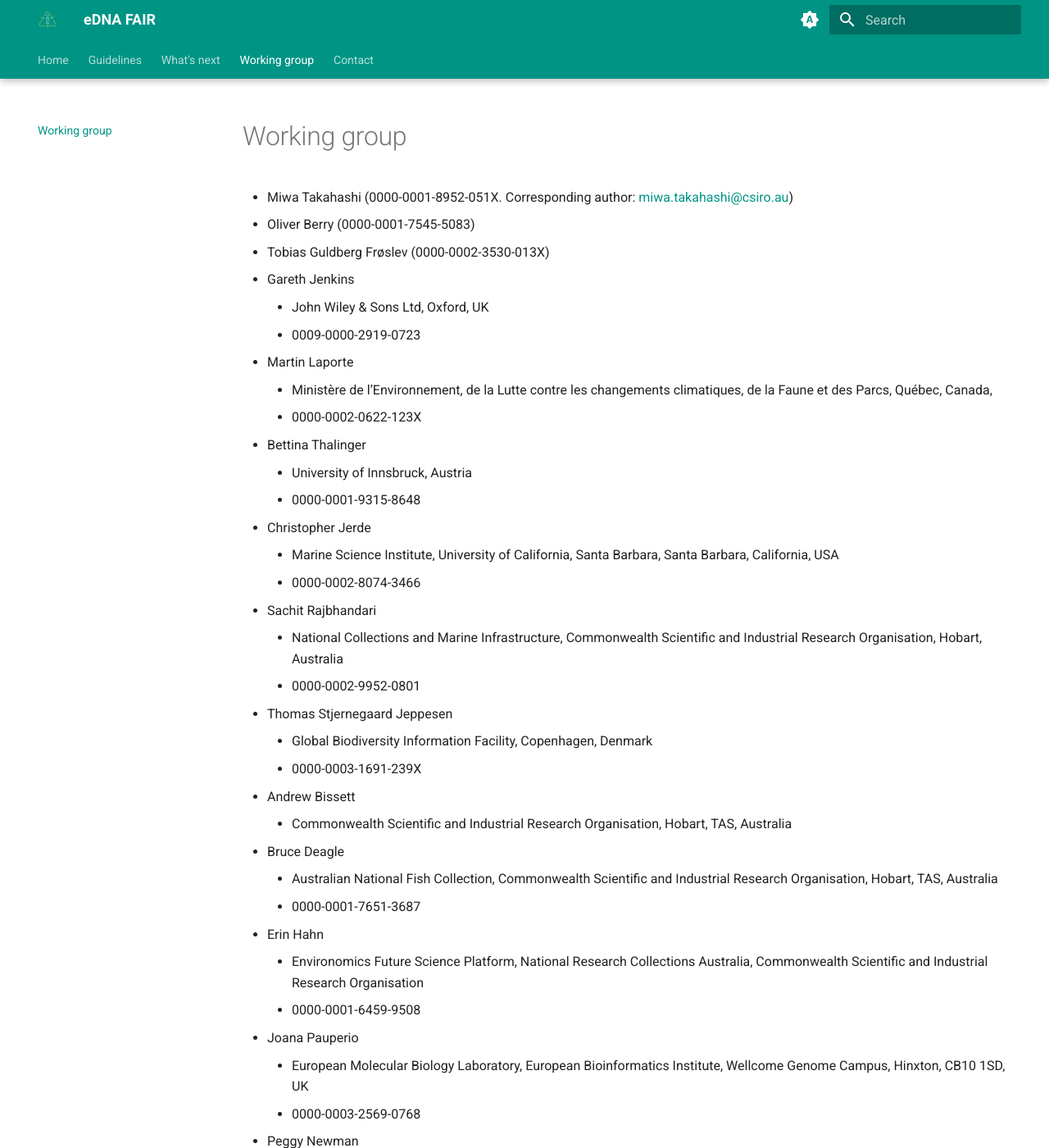
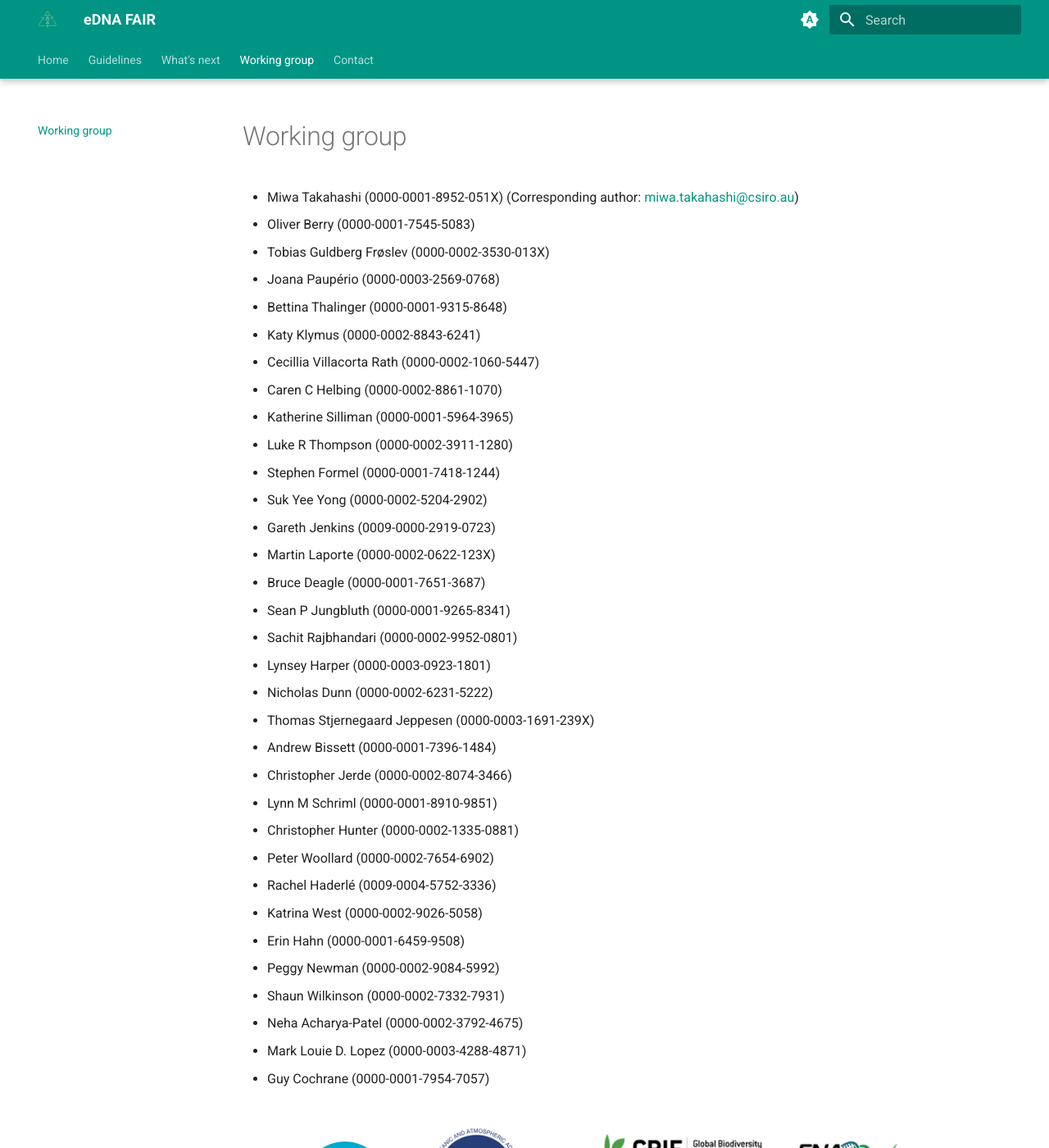
Before and after one commit to FAIR-eDNA/FAIR-eDNA.github.io, an MkDocs documentation site: the page built from docs/workinggroup.md, in a window 1280 px wide and 1400 px high. Shown: the whole window at 82% size. Built offline with MkDocs 1.6.1 and Material for MkDocs 9.7.7, drawn with Linux system fonts in a browser that asks for light colours; some of the changed text lies outside the part shown.

Commit message:
Update workinggroup.md

```diff
--- a/docs/workinggroup.md
+++ b/docs/workinggroup.md
@@ -1,51 +1,40 @@
 # Working group
 
-- Miwa Takahashi (0000-0001-8952-051X. Corresponding author: <a href="mailto:miwa.takahashi@csiro.au">miwa.takahashi@csiro.au</a>)
+- Miwa Takahashi (0000-0001-8952-051X) (Corresponding author: <a href="mailto:miwa.takahashi@csiro.au">miwa.takahashi@csiro.au</a>)
 - Oliver Berry (0000-0001-7545-5083)
 - Tobias Guldberg Frøslev (0000-0002-3530-013X)
-- Gareth Jenkins
-    - John Wiley & Sons Ltd, Oxford, UK
-    - 0009-0000-2919-0723
-- Martin Laporte
-    - Ministère de l’Environnement, de la Lutte contre les changements climatiques, de la Faune et des Parcs, Québec, Canada,
-    - 0000-0002-0622-123X
-- Bettina Thalinger
-    - University of Innsbruck, Austria
-    - 0000-0001-9315-8648
-- Christopher Jerde
-    - Marine Science Institute, University of California, Santa Barbara, Santa Barbara, California, USA
-    - 0000-0002-8074-3466
-- Sachit Rajbhandari
-    - National Collections and Marine Infrastructure, Commonwealth Scientific and Industrial Research Organisation, Hobart, Australia
-    - 0000-0002-9952-0801
-- Thomas Stjernegaard Jeppesen
-    - Global Biodiversity Information Facility, Copenhagen, Denmark
-    - 0000-0003-1691-239X
-- Andrew Bissett
-    - Commonwealth Scientific and Industrial Research Organisation, Hobart, TAS, Australia
-- Bruce Deagle
-    - Australian National Fish Collection, Commonwealth Scientific and Industrial Research Organisation, Hobart, TAS, Australia
-    - 0000-0001-7651-3687
-- Erin Hahn
-    - Environomics Future Science Platform, National Research Collections Australia, Commonwealth Scientific and Industrial Research Organisation
-    - 0000-0001-6459-9508
-- Joana Pauperio
-    - European Molecular Biology Laboratory, European Bioinformatics Institute, Wellcome Genome Campus, Hinxton, CB10 1SD, UK
-    - 0000-0003-2569-0768
-- Peggy Newman
-    - Atlas of Living Australia, Commonwealth Scientific and Industrial Research Organisation, Australia
-    - 0000-0002-9084-5992
-- Katy Klymus
-    - U.S. Geological Survey, Columbia Environmental Research Center, Columbia, MO, USA
-    - 0000-0002-8843-6241
-- Suk Yee Yong
-    - Commonwealth Scientific and Industrial Research Organisation Information Management & Technology Scientific Computing, Eveleigh, NSW, Australia
-    - 0000-0002-5204-2902
-- Cecillia Villacorta Rath
-- Lynn Schriml
-- Katherine Silliman
-- Sean Jungbluth
-- Luke Thompson
+- Joana Paupério (0000-0003-2569-0768)
+- Bettina Thalinger (0000-0001-9315-8648)
+- Katy Klymus (0000-0002-8843-6241)
+- Cecillia Villacorta Rath (0000-0002-1060-5447)
+- Caren C Helbing (0000-0002-8861-1070)
+- Katherine Silliman (0000-0001-5964-3965)
+- Luke R Thompson (0000-0002-3911-1280)
+- Stephen Formel (0000-0001-7418-1244)
+- Suk Yee Yong (0000-0002-5204-2902)
+- Gareth Jenkins (0009-0000-2919-0723)
+- Martin Laporte (0000-0002-0622-123X)
+- Bruce Deagle (0000-0001-7651-3687)
+- Sean P Jungbluth (0000-0001-9265-8341)
+- Sachit Rajbhandari (0000-0002-9952-0801)
+- Lynsey Harper (0000-0003-0923-1801)
+- Nicholas Dunn (0000-0002-6231-5222)
+- Thomas Stjernegaard Jeppesen (0000-0003-1691-239X)
+- Andrew Bissett (0000-0001-7396-1484)
+- Christopher Jerde (0000-0002-8074-3466)
+- Lynn M Schriml (0000-0001-8910-9851)
+- Christopher Hunter (0000-0002-1335-0881)
+- Peter Woollard (0000-0002-7654-6902)
+- Rachel Haderlé (0009-0004-5752-3336)
+- Katrina West (0000-0002-9026-5058)
+- Erin Hahn (0000-0001-6459-9508)
+- Peggy Newman (0000-0002-9084-5992)
+- Shaun Wilkinson (0000-0002-7332-7931)
+- Neha Acharya-Patel (0000-0002-3792-4675)
+- Mark Louie D. Lopez (0000-0003-4288-4871)
+- Guy Cochrane (0000-0001-7954-7057)
+
+
 
 <div align="center">
     <img src="/assets/images/collaborators2.PNG" alt="List of collaborators" width="95%">
```
